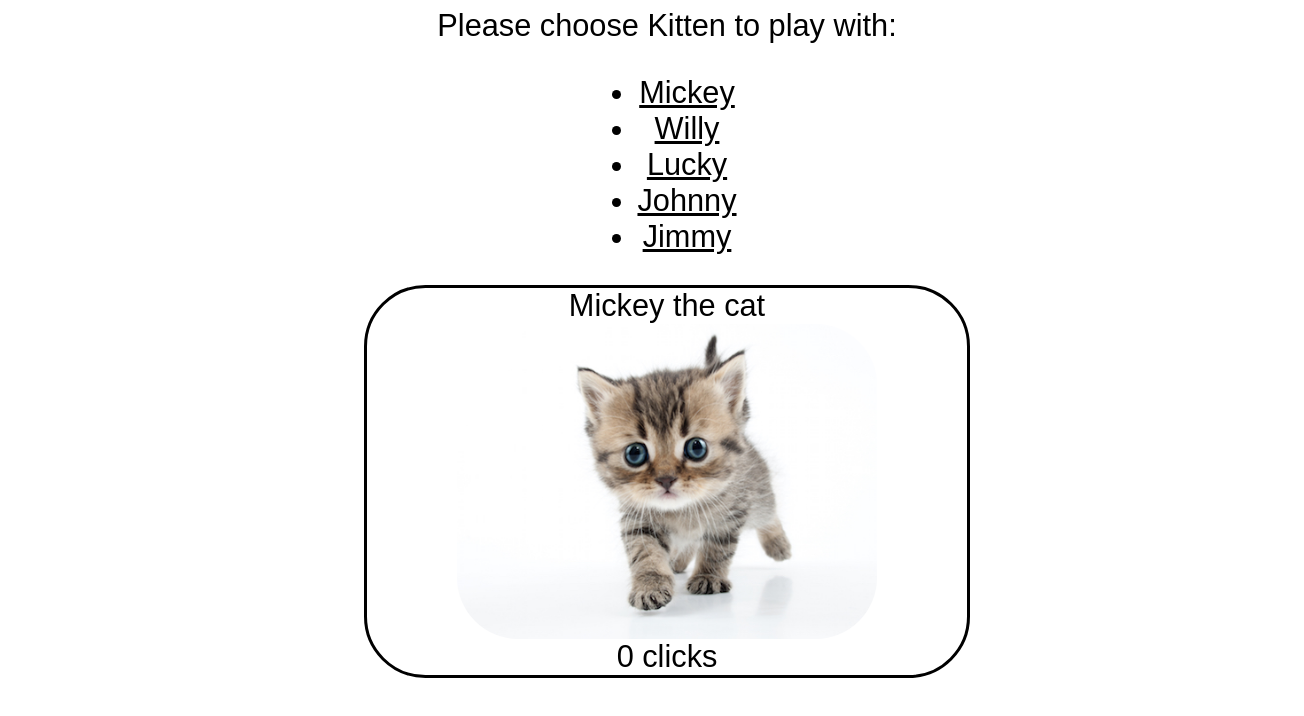
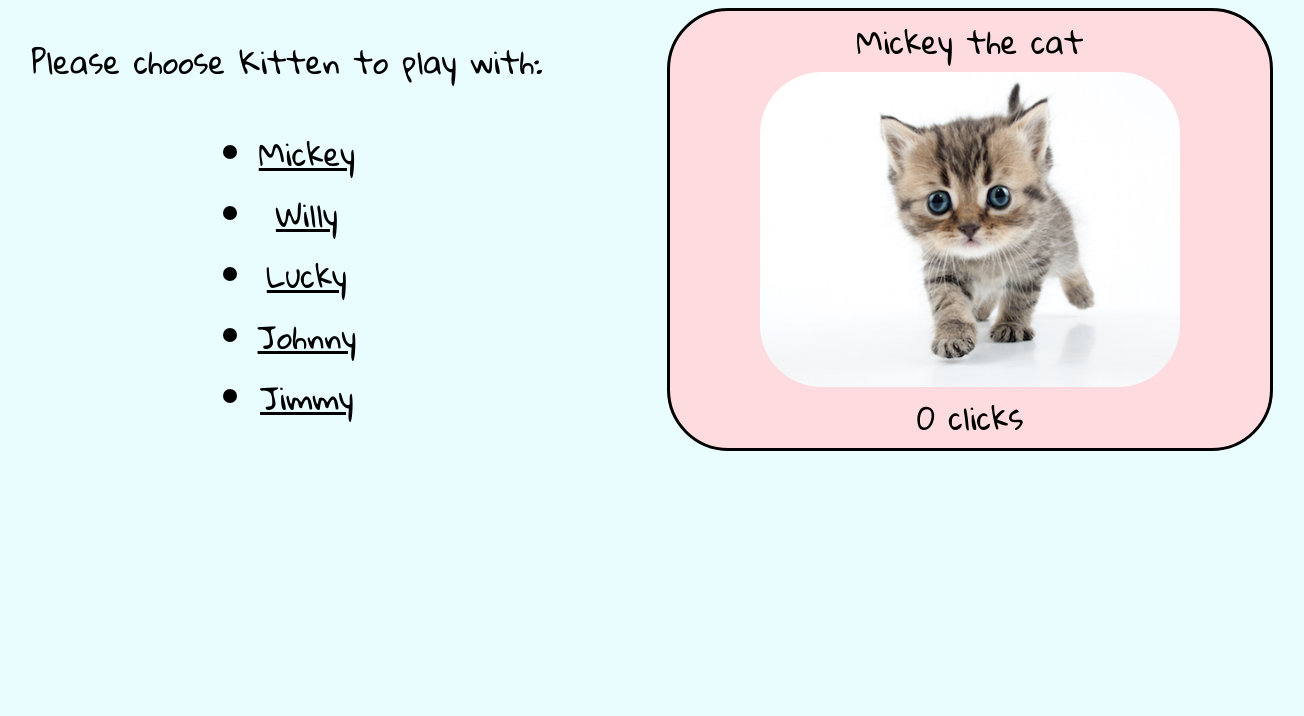
Before and after one commit to tomaswww/Cat_Clicker, a plain HTML site: page index.html in a window 1536 px wide. Shown: the whole page, without its empty margins (101-1405 px from the left). Drawn offline with Linux system fonts and the light colour scheme; a web font is replaced by a local one.

Commit message:
Added css style for background colour, page breakpoint, googlefont

```diff
--- a/index.html
+++ b/index.html
@@ -4,6 +4,7 @@
 <head>
   <meta charset="utf-8">
   <link rel="stylesheet" href="main.css">
+  <link href="https://fonts.googleapis.com/css?family=Gloria+Hallelujah|Sedgwick+Ave" rel="stylesheet">
 </head>
 
 <body>
--- a/main.css
+++ b/main.css
@@ -1,36 +1,36 @@
+/* for small screen */
+@media (max-width:1300px) {
   body {
+    background-color: #e9fdff;
     display: flex;
     flex-direction: column;
     align-items: center;
-  font-family: sans-serif;
-  height:100%;
+    font-family: 'Gloria Hallelujah', sans-serif;
+    height: 100%;
   }
-.hidden{
-  visibility: hidden;
-}
-.show {
-  visibility: visible;
-}
+
   .sidenav {
-  font-size: 2vw;
+    font-size: 2.5vw;
     display: flex;
     flex-direction: column;
     align-items: center;
-  text-align: center;
+    text-align: left;
     width: 100%;
-  height:100%;
+    height: 100%;
   }
-#links{
+
+  #links {
     text-decoration: underline;
   }
 
-#links:hover{
-  cursor:pointer;
+  #links:hover {
+    cursor: pointer;
   }
 
   .container {
-  font-size: 2vw;
+    font-size: 3vw;
     max-width: 600px;
+    background-color: #fddbde;
     display: flex;
     flex-direction: column;
     align-items: center;
@@ -42,9 +42,63 @@ body {
 
   #photo {
     width: 70%;
+    border-radius: 50%;
+  }
+
+  #photo:hover {
+    cursor: pointer;
+  }
+}
+
+/* for big screen */
+@media (min-width:1301px) {
+  body {
+    background-color: #e9fdff;
+    display: flex;
+    flex-direction: row;
+    flex-wrap: wrap;
+    align-items: center;
+    font-family: 'Gloria Hallelujah', sans-serif;
+    height: 100%;
+  }
+
+  .sidenav {
+    font-size: 2vw;
+    display: flex;
+    flex-direction: column;
+    align-items: center;
+    text-align: center;
+    width: 50%;
+    height: 100%;
+  }
+
+  #links {
+    text-decoration: underline;
+  }
+
+  #links:hover {
+    cursor: pointer;
+  }
+
+  .container {
+    font-size: 2vw;
+    background-color: #fddbde;
+    max-width: 600px;
+    display: flex;
+    flex-direction: column;
+    align-items: center;
+    border-style: solid;
+    border-radius: 2em;
+    margin-bottom: 1em;
+    width: 50%;
+  }
+
+  #photo {
+    width: 70%;
     border-radius: 2em;
   }
 
   #photo:hover {
     cursor: pointer;
   }
+}
```
Lines whose indentation alone changed are shown as unchanged.
